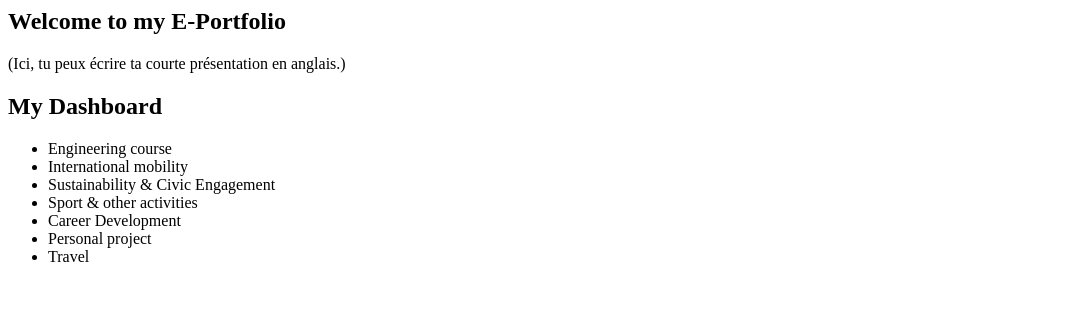
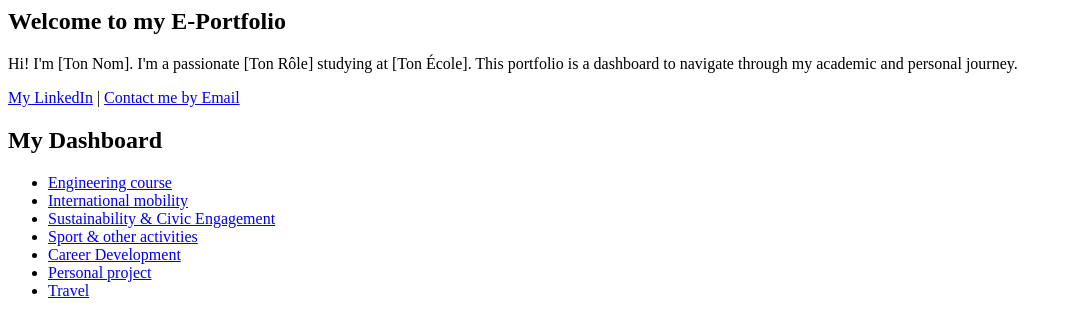
Before and after one commit to mathurin-lab/eportfolio, a plain HTML site: page index.html in a window 1280 px wide. Shown: the whole page, without its empty margins (0-1069 px from the left). Drawn offline with Linux system fonts and the light colour scheme.

Commit message:
Update index.html

```diff
--- a/index.html
+++ b/index.html
@@ -1,19 +1,28 @@
 <section id="welcome">
+
   <h2>Welcome to my E-Portfolio</h2>
   <p>
-      (Ici, tu peux écrire ta courte présentation en anglais.)
+    Hi! I'm [Ton Nom]. I'm a passionate [Ton Rôle]
+    studying at [Ton École]. This portfolio is a dashboard
+    to navigate through my academic and personal journey.
   </p>
+
+  <p>
+    <a href="https://www.linkedin.com/in/ton-profil-linkedin">My LinkedIn</a> |
+    <a href="mailto:ton.email@example.com">Contact me by Email</a>
+  </p>
+
 </section>
 
 <nav id="dashboard">
   <h2>My Dashboard</h2>
   <ul>
-      <li>Engineering course</li>
-      <li>International mobility</li>
-      <li>Sustainability & Civic Engagement</li>
-      <li>Sport & other activities</li>
-      <li>Career Development</li>
-      <li>Personal project</li>
-      <li>Travel</li>
+    <li><a href="engineering.html">Engineering course</a></li>
+    <li><a href="mobility.html">International mobility</a></li>
+    <li><a href="sustainability.html">Sustainability & Civic Engagement</a></li>
+    <li><a href="sport.html">Sport & other activities</a></li>
+    <li><a href="career.html">Career Development</a></li>
+    <li><a href="projects.html">Personal project</a></li>
+    <li><a href="travel.html">Travel</a></li>
   </ul>
 </nav>
```
Lines whose indentation alone changed are shown as unchanged.
